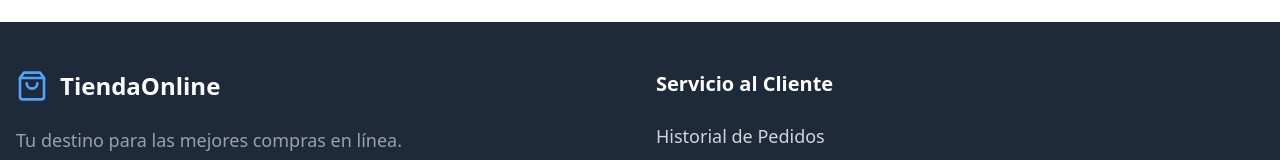
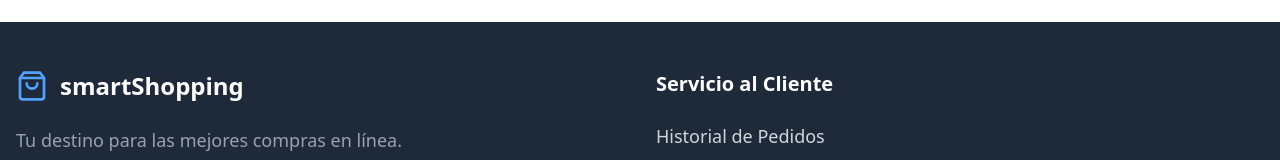
Before and after one commit to tiikku03/ProyectoFinalIntecap, a React (Vite) app in the folder FrontEnd/: page / in a window 1280 px wide. Shown: the part 1210-1370 px from the top of the page. Built offline with nearby package versions, Linux system fonts and the light colour scheme; no server answers.

Commit message:
ultimos cambios del proyecto

```diff
--- a/FrontEnd/src/Components/layoutComponents/Footer.jsx
+++ b/FrontEnd/src/Components/layoutComponents/Footer.jsx
@@ -11,7 +11,7 @@
                     <div>
                         <div className="flex items-center gap-3 mb-6">
                             <FiShoppingBag className="w-7 h-7 md:w-8 md:h-8 text-blue-400" />
-                            <h3 className="text-xl md:text-2xl font-bold text-white">TiendaOnline</h3>
+                            <h3 className="text-xl md:text-2xl font-bold text-white">smartShopping</h3>
                         </div>
                         <p className="text-base md:text-lg text-gray-400 mb-6 leading-relaxed">
                             Tu destino para las mejores compras en línea.<br />
```
Also changed, not shown: 2 other files (tests, documents, lock files or other folders).
